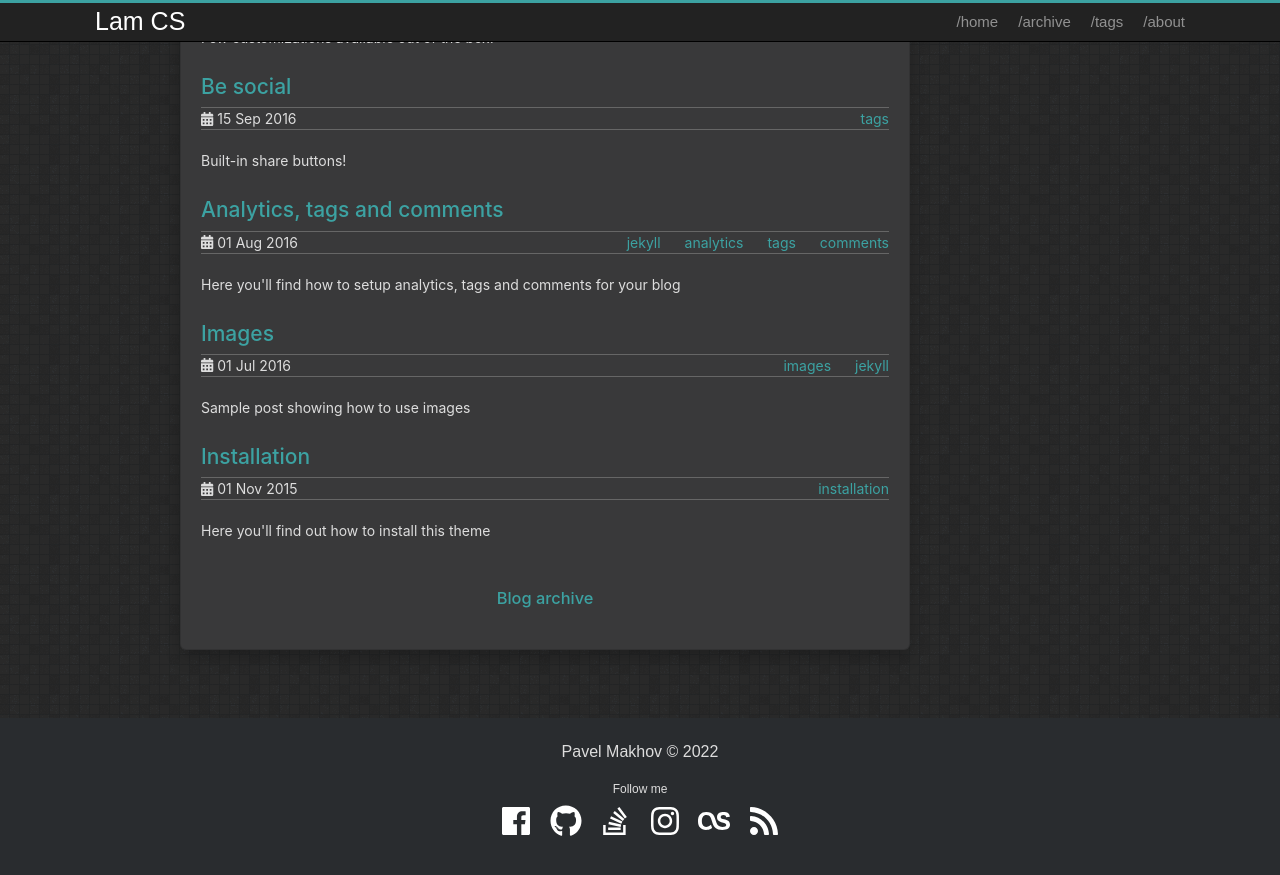
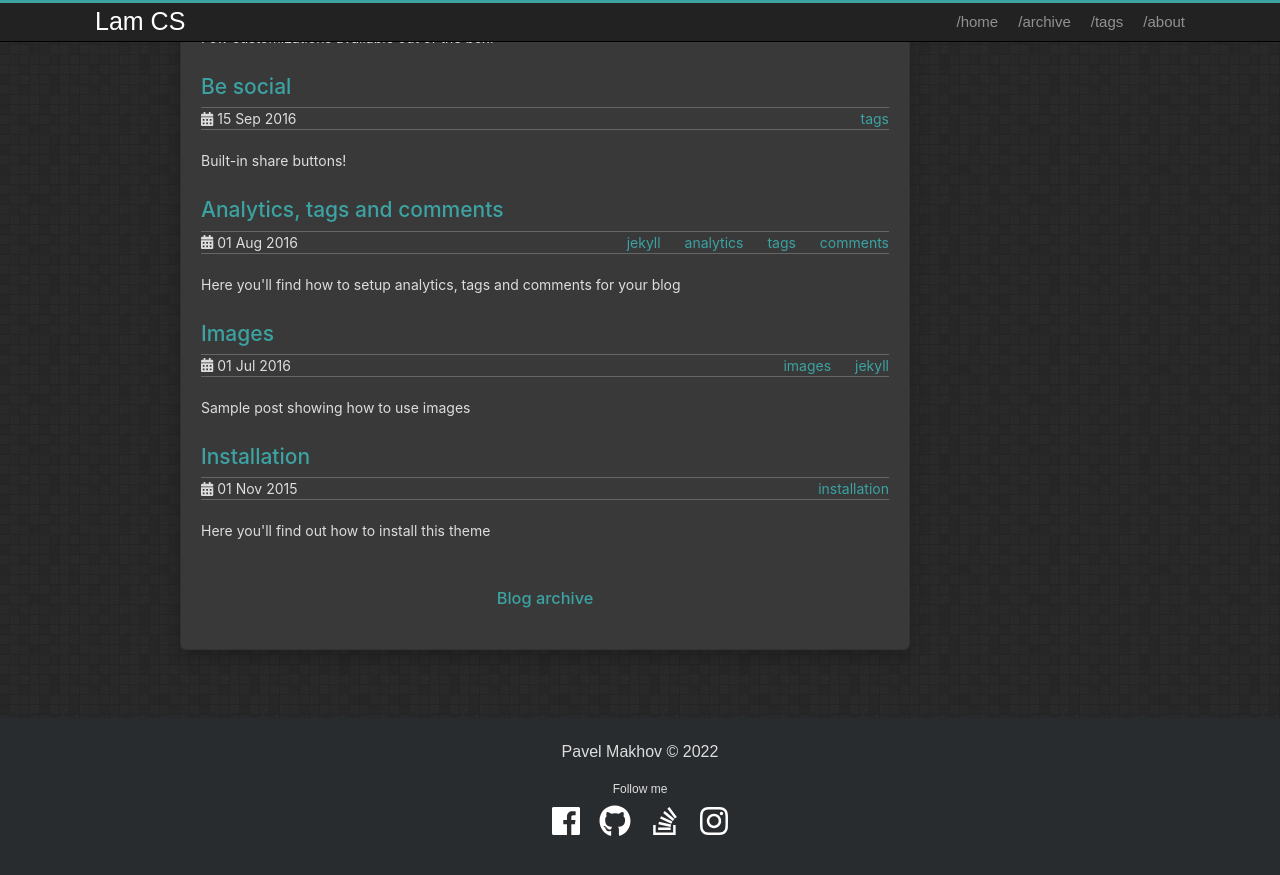
Before and after one commit to DevLamTran/DevLamTran.github.io, a Jekyll site: the page built from index.html, in a window 1280 px wide and 900 px high, scrolled down 776 px. Shown: the top 875 px of the window. Built offline with Jekyll 4.4.1, drawn with Linux system fonts in a browser that asks for light colours.

Commit message:
Update social.html

```diff
--- a/_includes/social.html
+++ b/_includes/social.html
@@ -32,16 +32,5 @@
     </li>
   {% endif %}
 
-  {% if site.social.lastfm %}
-    <li>
-      <a title="{{ site.social.lastfm }} on Last.fm" href="https://www.lastfm.com/user/{{ site.social.lastfm }}" target="_blank"><i class="fab fa-lastfm fa-2x"></i></a>
-    </li>
-  {% endif %}
-
-  {% if site.social.rss %}
-    <li>
-      <a title="{{ site.social.rss }} RSS" href="{{ site.social.rss | relative_url }}" target="_blank"><i class="fas fa-rss fa-2x"></i></a>
-    </li>
-  {% endif %}
 
 </ul>
```
